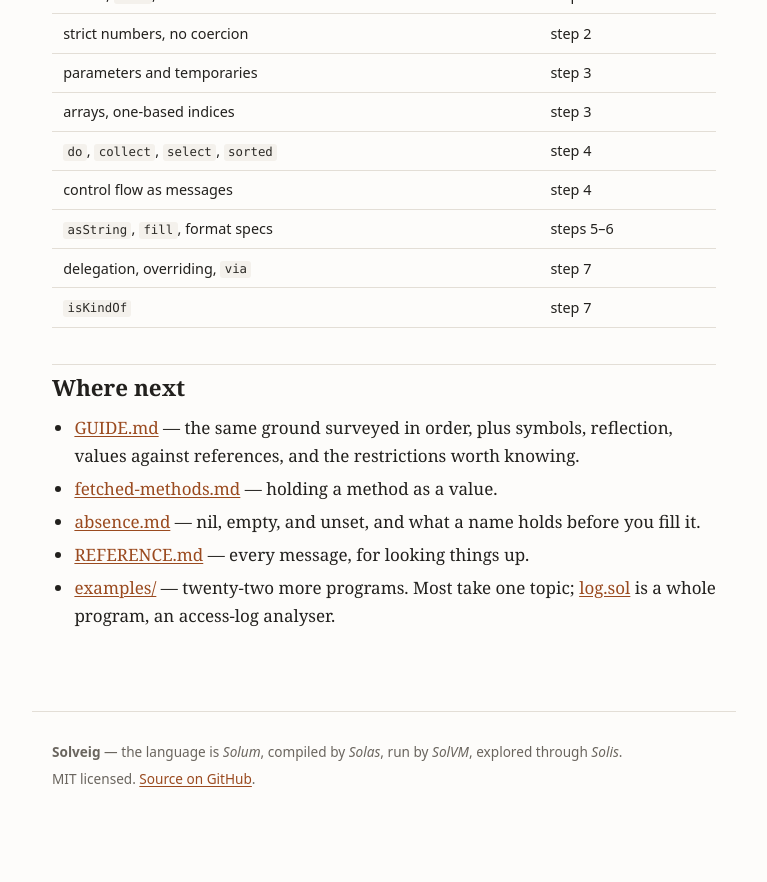
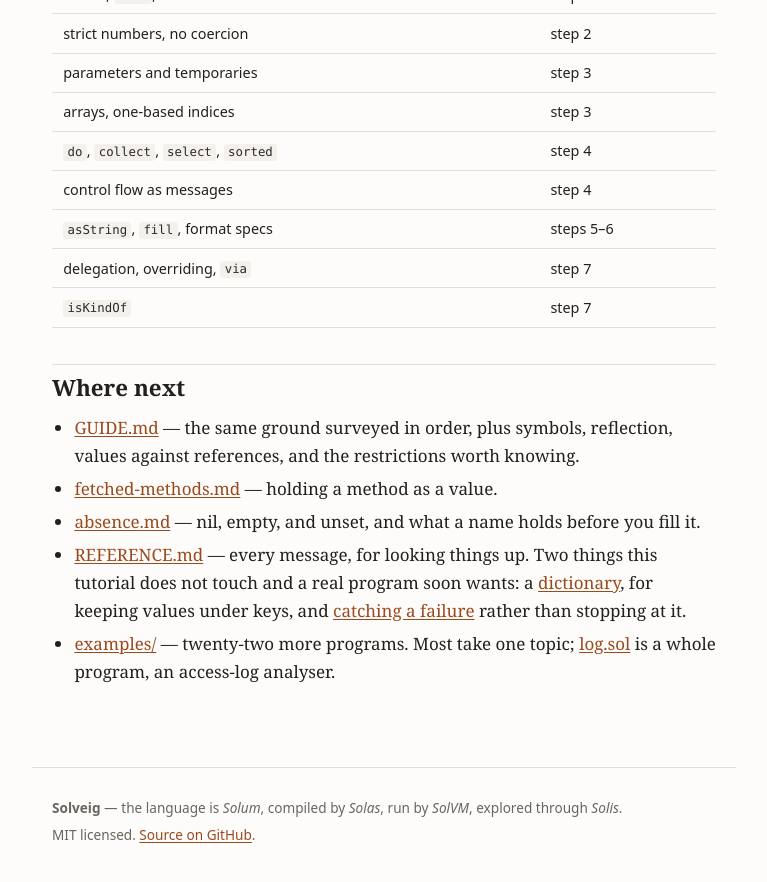
Before and after one commit to hansolovkarlsson/Solveig, a Jekyll site: the page built from docs/TUTORIAL.md, in a window 1280 px wide and 900 px high, scrolled down 7549 px. Shown: the top 882 px of the window, without its empty margins (256-1023 px from the left). Built offline with Jekyll 4.4.1, drawn with Linux system fonts in a browser that asks for light colours; our own code applies the rules of GitHub Pages for plain Markdown files; before the commit the page ends 8393 px from its top, so only the background shows below that.

Commit message:
Point the tutorial at dictionaries and error handling
It teaches the core and the core has not changed, so nothing in it is
wrong. But a reader finishing it now goes looking for two things it
never mentions.

Co-Authored-By: Claude Opus 5 <noreply@anthropic.com>
Claude-Session: https://claude.ai/code/session_014Emnizwfra15qgDU979HaB

```diff
--- a/docs/TUTORIAL.md
+++ b/docs/TUTORIAL.md
@@ -344,6 +344,9 @@ Nearly the whole language, without meeting it as a list:
 - [fetched-methods.md](fetched-methods.md) — holding a method as a value.
 - [absence.md](absence.md) — nil, empty, and unset, and what a name holds before
   you fill it.
-- [REFERENCE.md](REFERENCE.md) — every message, for looking things up.
+- [REFERENCE.md](REFERENCE.md) — every message, for looking things up. Two
+  things this tutorial does not touch and a real program soon wants: a
+  [dictionary](REFERENCE.md#dictionary), for keeping values under keys, and
+  [catching a failure](REFERENCE.md#errors) rather than stopping at it.
 - [examples/](../examples/) — twenty-two more programs. Most take one topic;
   [log.sol](../examples/log.sol) is a whole program, an access-log analyser.
```
